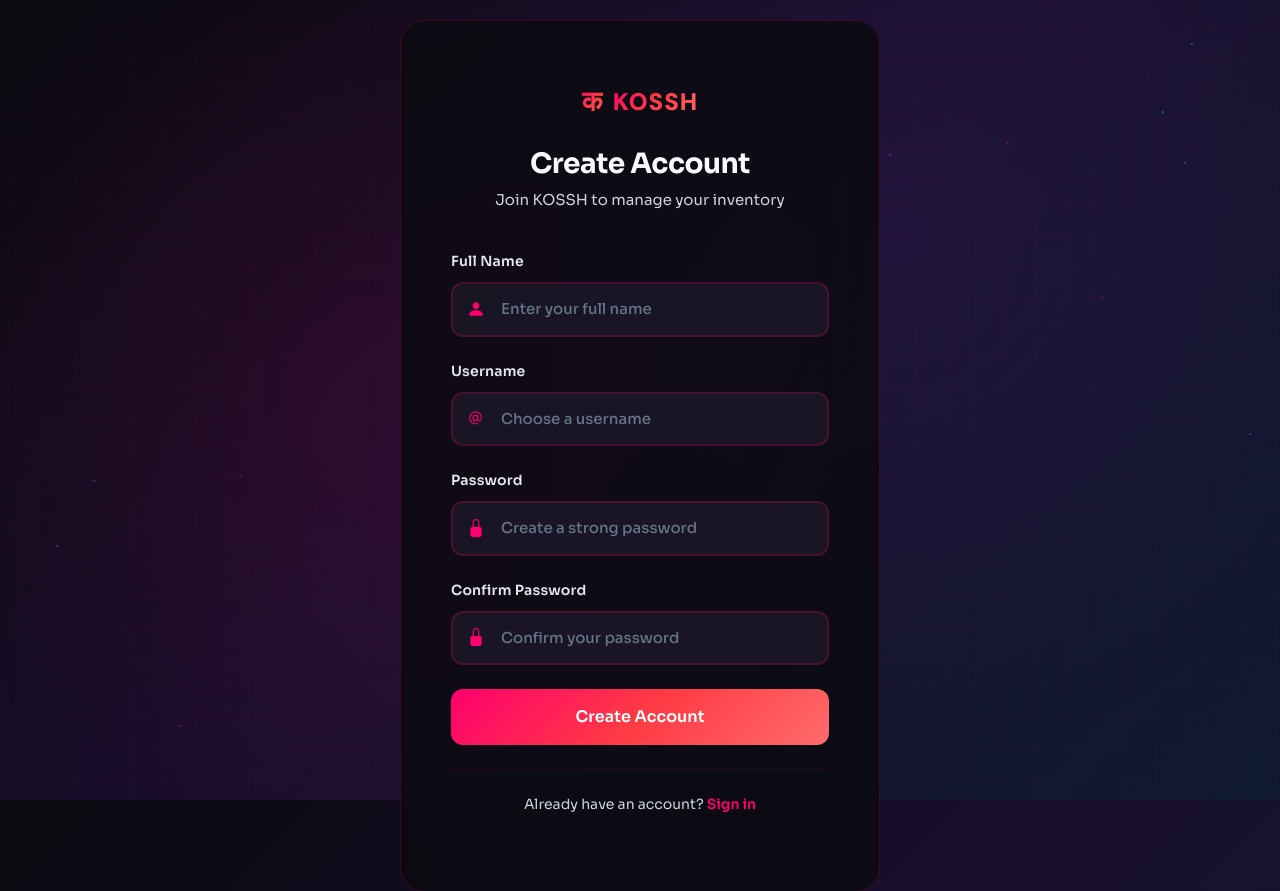
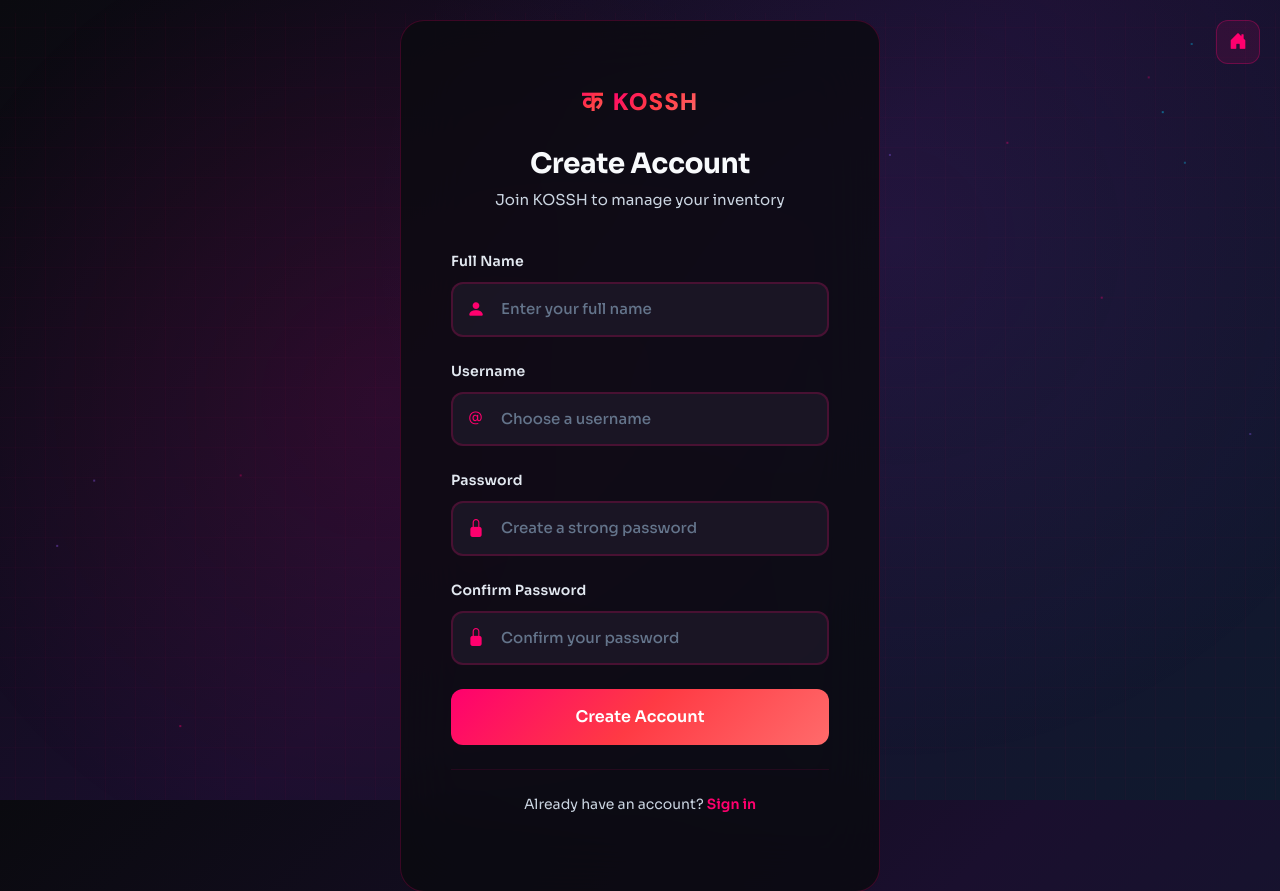
Before and after one commit to Nav228/KOSSH, a Flask app: page /signup in a window 1280 px wide. Shown: the top 891 px of the page. Run offline with Flask 3, Linux system fonts and the light colour scheme; some libraries are stand-ins or nearby versions.

Commit message:
feat: Add signup page navigation and home buttons to auth pages
- Update landing page "Start Free" button to link to /signup for new user registration
- Update hero "Get Started Now" button to link to /signup
- Add home button to signup.html for navigation back to homepage
- Add home button to login.html for navigation back to homepage
- Both home buttons have consistent styling with glasmorphic design

Co-Authored-By: Claude Opus 4.7 <noreply@anthropic.com>

```diff
--- a/templates/landing.html
+++ b/templates/landing.html
@@ -940,7 +940,7 @@
             </nav>
             <div class="nav-buttons">
                 <a href="/login" class="btn-nav btn-nav-outline">Sign In</a>
-                <a href="/login" class="btn-nav btn-nav-solid">Start Free</a>
+                <a href="/signup" class="btn-nav btn-nav-solid">Start Free</a>
             </div>
         </div>
     </header>
@@ -956,7 +956,7 @@
                     Real-time tracking. Zero friction. Enterprise power without the complexity. Manage thousands of parts, locations, and jobs with precision that scales.
                 </p>
                 <div class="hero-buttons">
-                    <a href="/login" class="btn-hero btn-hero-primary">Get Started Now</a>
+                    <a href="/signup" class="btn-hero btn-hero-primary">Get Started Now</a>
                     <a href="#features" class="btn-hero btn-hero-secondary">Explore Features</a>
                 </div>
                 <div class="hero-stats">
--- a/templates/signup.html
+++ b/templates/signup.html
@@ -277,6 +277,30 @@
             border-left: 4px solid #10b981;
         }
 
+        .home-btn {
+            position: absolute;
+            top: 20px;
+            right: 20px;
+            width: 44px;
+            height: 44px;
+            display: flex;
+            align-items: center;
+            justify-content: center;
+            background: rgba(255, 0, 110, 0.1);
+            border: 1px solid rgba(255, 0, 110, 0.3);
+            border-radius: 12px;
+            color: #ff006e;
+            font-size: 18px;
+            text-decoration: none;
+            transition: all 0.3s ease;
+            z-index: 10;
+        }
+
+        .home-btn:hover {
+            background: rgba(255, 0, 110, 0.2);
+            color: #ff006e;
+        }
+
         @keyframes fadeInDown {
             from {
                 opacity: 0;
@@ -313,6 +337,9 @@
 
     <!-- SIGN UP FORM -->
     <div class="signup-wrapper">
+        <a href="{{ url_for('index') }}" class="home-btn" title="Back to Home">
+            <i class="bi bi-house-door-fill"></i>
+        </a>
         <div class="signup-container">
             <div class="form-wrapper">
                 <div class="signup-header">
```
Also changed, not shown: templates/login.html (+26 -0 lines).
